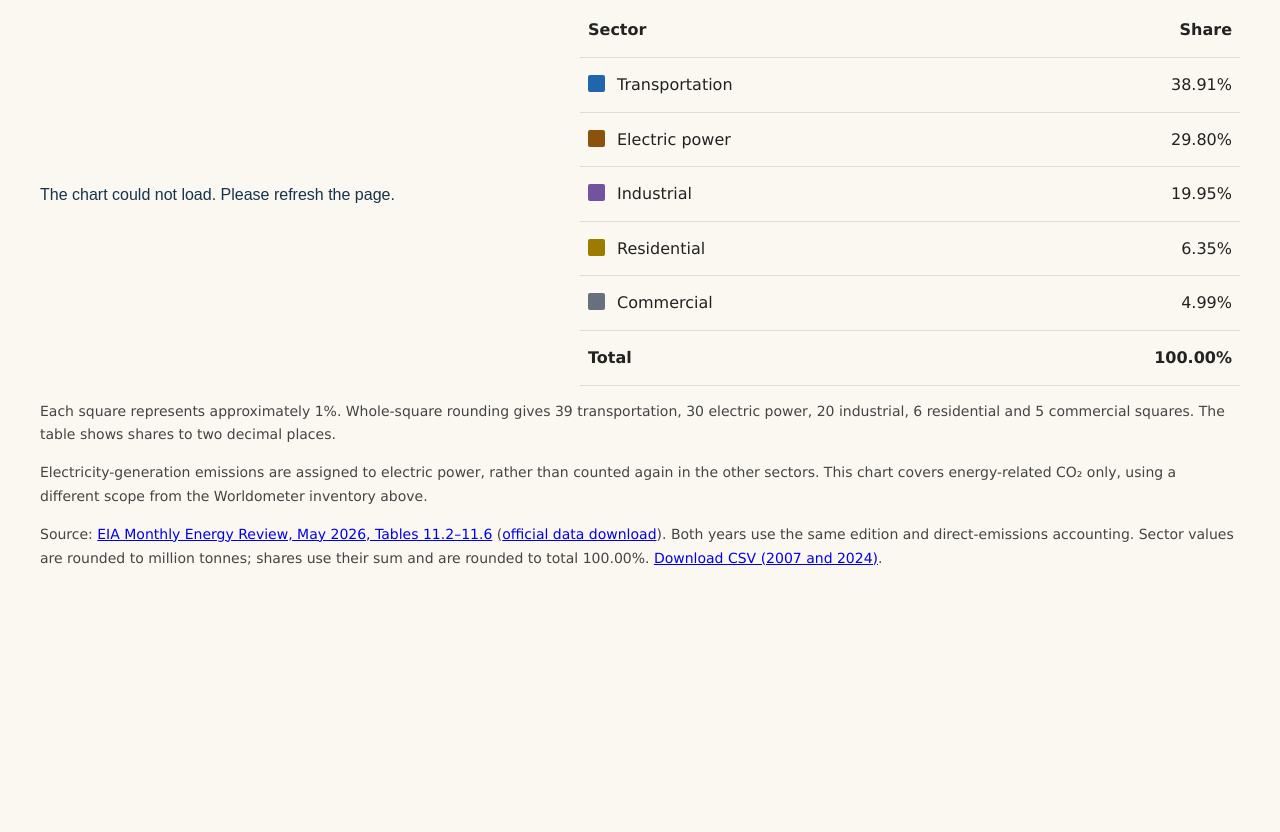
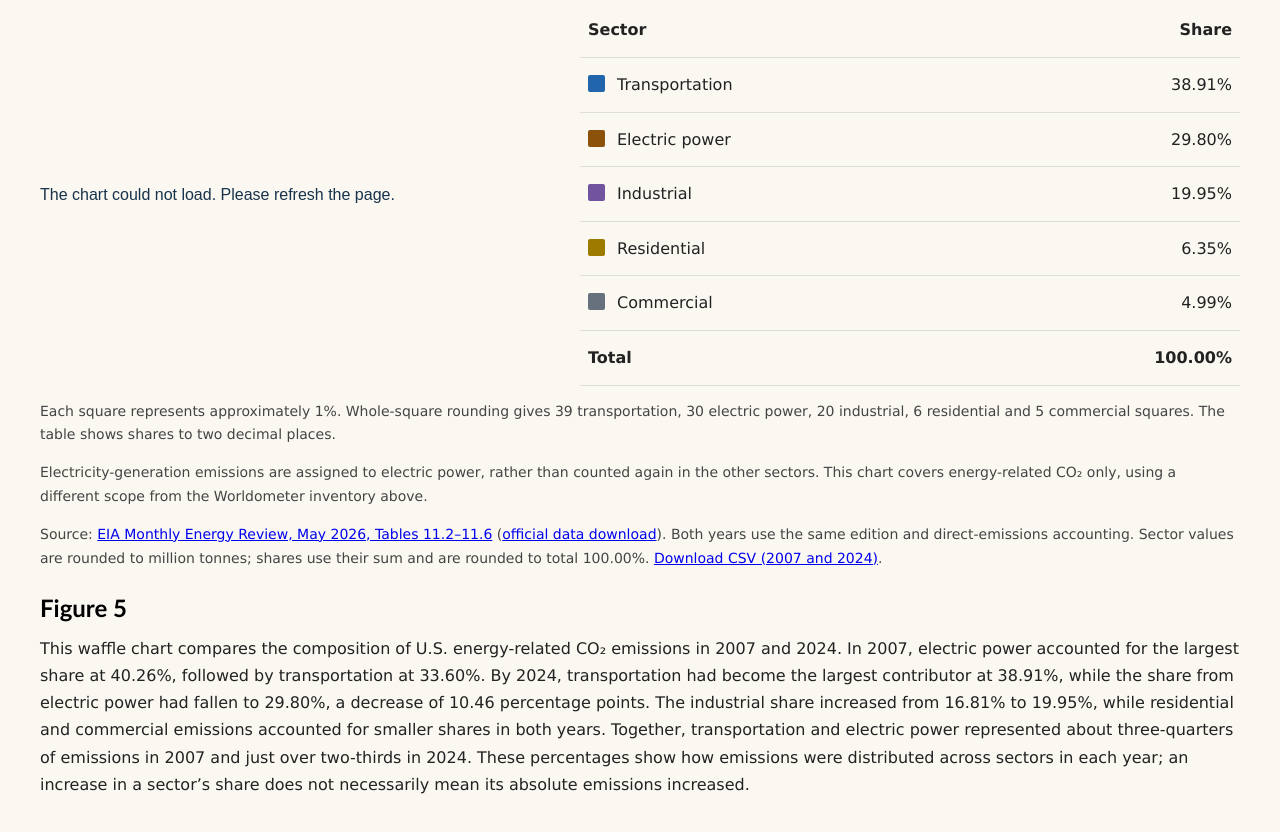
Before and after one commit to GX08200/FIT3179Assignment2_DV2, a plain HTML site: page index.html in a window 1280 px wide. Shown: the part 1837-2669 px from the top of the page. Before the commit the page ends 2455 px from the top, so only its background shows below. Drawn offline with Linux system fonts and the light colour scheme; a script that the page names is missing.

Commit message:
Add Figure 5 description comparing sector shares in 2007 and 2024

```diff
--- a/index.html
+++ b/index.html
@@ -240,6 +240,10 @@
     <p id="waffle-rounding-note" class="map-note">Each square represents approximately 1%. Whole-square rounding gives 39 transportation, 30 electric power, 20 industrial, 6 residential and 5 commercial squares. The table shows shares to two decimal places.</p>
     <p class="map-note">Electricity-generation emissions are assigned to electric power, rather than counted again in the other sectors. This chart covers energy-related CO₂ only, using a different scope from the Worldometer inventory above.</p>
     <p class="map-note">Source: <a href="https://www.eia.gov/totalenergy/data/monthly/previous.php">EIA Monthly Energy Review, May 2026, Tables 11.2–11.6</a> (<a href="https://www.eia.gov/totalenergy/data/monthly/Zip_Excel_Month_end/MER_2026_05.zip">official data download</a>). Both years use the same edition and direct-emissions accounting. Sector values are rounded to million tonnes; shares use their sum and are rounded to total 100.00%. <a href="./us_energy_co2_by_sector_2007_2024.csv" download>Download CSV (2007 and 2024)</a>.</p>
+    <div class="figure-caption">
+      <h3 class="figure-label">Figure 5</h3>
+      <p class="figure-description">This waffle chart compares the composition of U.S. energy-related CO₂ emissions in 2007 and 2024. In 2007, electric power accounted for the largest share at 40.26%, followed by transportation at 33.60%. By 2024, transportation had become the largest contributor at 38.91%, while the share from electric power had fallen to 29.80%, a decrease of 10.46 percentage points. The industrial share increased from 16.81% to 19.95%, while residential and commercial emissions accounted for smaller shares in both years. Together, transportation and electric power represented about three-quarters of emissions in 2007 and just over two-thirds in 2024. These percentages show how emissions were distributed across sectors in each year; an increase in a sector’s share does not necessarily mean its absolute emissions increased.</p>
+    </div>
   </section>
 
 
```
